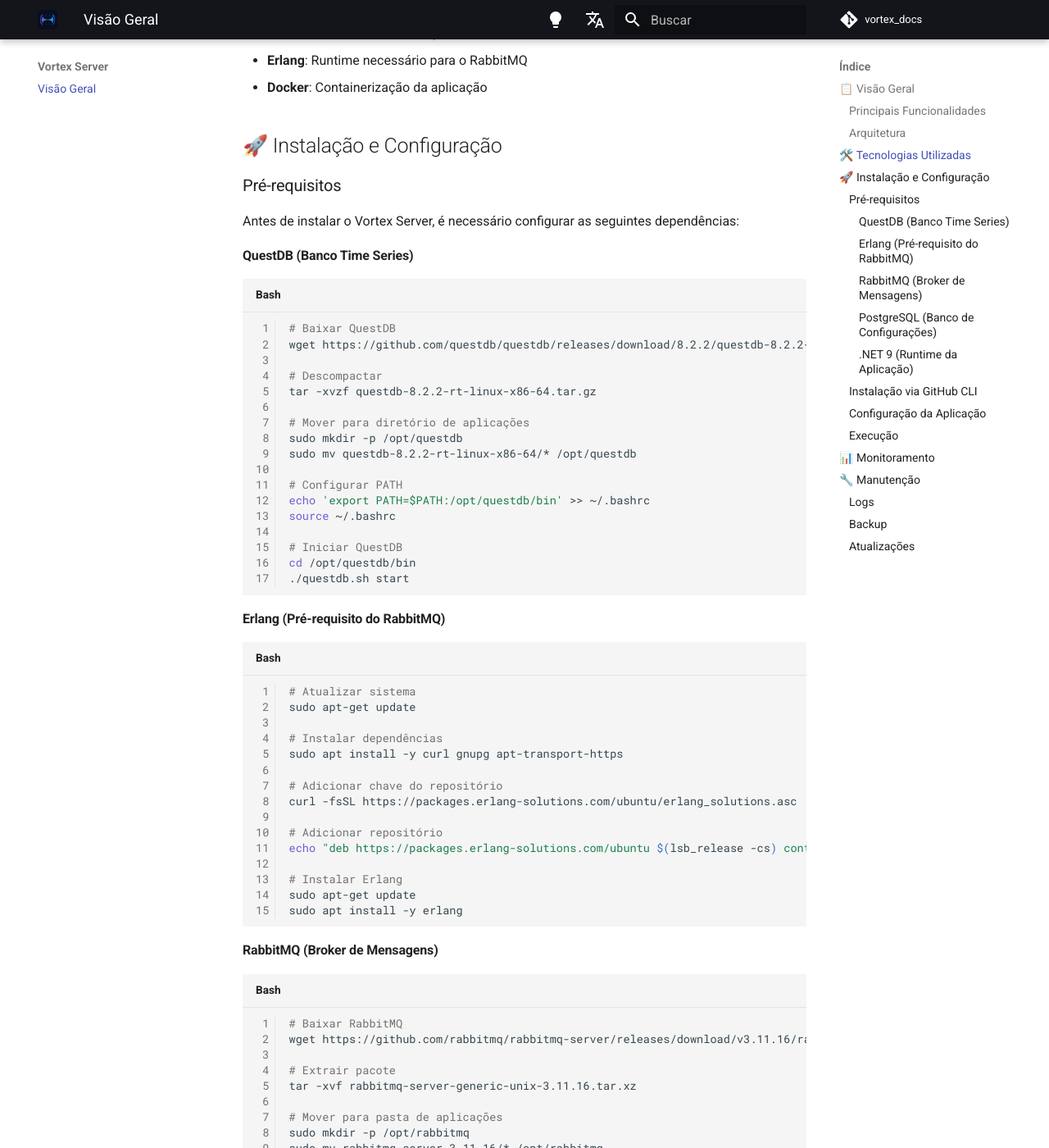
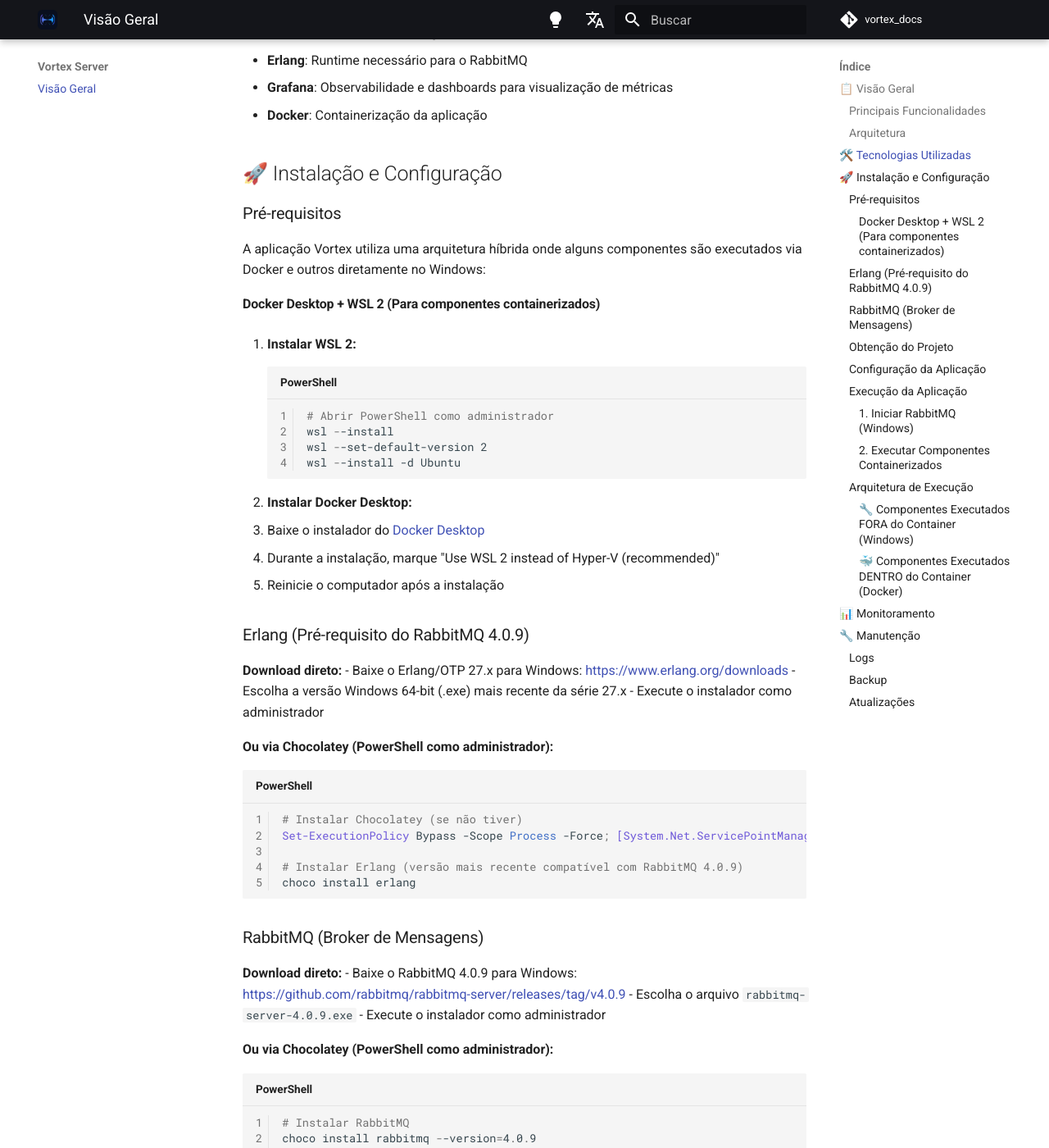
Before and after one commit to veter-eng/vortex_docs, an MkDocs documentation site: the page built from docs/vortex_server/index.md, in a window 1280 px wide and 1400 px high, scrolled down 1321 px. Shown: the whole window at 82% size. Built offline with MkDocs 1.6.1 and Material for MkDocs 9.7.7, drawn with Linux system fonts in a browser that asks for light colours; comment, search, counter and statistics services are not loaded; some of the changed text lies outside the part shown.

Commit message:
docs: atualiza documentação do Vortex Server com novas instruções de instalação e configuração, substitui QuestDB por InfluxDB e adiciona detalhes sobre componentes executados fora e dentro do container

````diff
--- a/docs/vortex_server/index.md
+++ b/docs/vortex_server/index.md
@@ -15,7 +15,7 @@
 - **Orquestração de Microsserviços**: Gerencia e coordena todos os componentes da plataforma
 - **Descoberta Automática de Coletores**: Identifica e configura automaticamente os coletores disponíveis
 - **Gerenciamento de Filas**: Processa mensagens dos coletores através do RabbitMQ
-- **Persistência de Dados**: Armazena dados em QuestDB (time series) e PostgreSQL (configurações)
+- **Persistência de Dados**: Armazena dados em InfluxDB (time series) e PostgreSQL (configurações)
 - **Configuração Centralizada**: Gerencia configurações de toda a plataforma
 
 ### Arquitetura
@@ -34,166 +34,123 @@
 - **InfluxDB**: Banco de dados time series para dados coletados
 - **RabbitMQ**: Broker de mensagens
 - **Erlang**: Runtime necessário para o RabbitMQ
+- **Grafana**: Observabilidade e dashboards para visualização de métricas
 - **Docker**: Containerização da aplicação
 
 ## 🚀 Instalação e Configuração
 
 ### Pré-requisitos
 
-Antes de instalar o Vortex Server, é necessário configurar as seguintes dependências:
+A aplicação Vortex utiliza uma arquitetura híbrida onde alguns componentes são executados via Docker e outros diretamente no Windows:
 
-#### QuestDB (Banco Time Series)
-```bash
-# Baixar QuestDB
-wget https://github.com/questdb/questdb/releases/download/8.2.2/questdb-8.2.2-rt-linux-x86-64.tar.gz
+#### Docker Desktop + WSL 2 (Para componentes containerizados)
 
-# Descompactar
-tar -xvzf questdb-8.2.2-rt-linux-x86-64.tar.gz
+1. **Instalar WSL 2:**
+   ```powershell
+   # Abrir PowerShell como administrador
+   wsl --install
+   wsl --set-default-version 2
+   wsl --install -d Ubuntu
+   ```
 
-# Mover para diretório de aplicações
-sudo mkdir -p /opt/questdb
-sudo mv questdb-8.2.2-rt-linux-x86-64/* /opt/questdb
+2. **Instalar Docker Desktop:**
+   - Baixe o instalador do [Docker Desktop](https://www.docker.com/products/docker-desktop/)
+   - Durante a instalação, marque "Use WSL 2 instead of Hyper-V (recommended)"
+   - Reinicie o computador após a instalação
 
-# Configurar PATH
-echo 'export PATH=$PATH:/opt/questdb/bin' >> ~/.bashrc
-source ~/.bashrc
+### Erlang (Pré-requisito do RabbitMQ 4.0.9)
 
-# Iniciar QuestDB
-cd /opt/questdb/bin
-./questdb.sh start
+**Download direto:**
+- Baixe o Erlang/OTP 27.x para Windows: [https://www.erlang.org/downloads](https://www.erlang.org/downloads)
+- Escolha a versão Windows 64-bit (.exe) mais recente da série 27.x
+- Execute o instalador como administrador
+
+**Ou via Chocolatey (PowerShell como administrador):**
+```powershell
+# Instalar Chocolatey (se não tiver)
+Set-ExecutionPolicy Bypass -Scope Process -Force; [System.Net.ServicePointManager]::SecurityProtocol = [System.Net.ServicePointManager]::SecurityProtocol -bor 3072; iex ((New-Object System.Net.WebClient).DownloadString('https://community.chocolatey.org/install.ps1'))
+
+# Instalar Erlang (versão mais recente compatível com RabbitMQ 4.0.9)
+choco install erlang
 ```
 
-#### Erlang (Pré-requisito do RabbitMQ)
-```bash
-# Atualizar sistema
-sudo apt-get update
+### RabbitMQ (Broker de Mensagens)
 
-# Instalar dependências
-sudo apt install -y curl gnupg apt-transport-https
+**Download direto:**
+- Baixe o RabbitMQ 4.0.9 para Windows: [https://github.com/rabbitmq/rabbitmq-server/releases/tag/v4.0.9](https://github.com/rabbitmq/rabbitmq-server/releases/tag/v4.0.9)
+- Escolha o arquivo `rabbitmq-server-4.0.9.exe`
+- Execute o instalador como administrador
 
-# Adicionar chave do repositório
-curl -fsSL https://packages.erlang-solutions.com/ubuntu/erlang_solutions.asc | sudo apt-key add -
+**Ou via Chocolatey (PowerShell como administrador):**
+```powershell
+# Instalar RabbitMQ
+choco install rabbitmq --version=4.0.9
 
-# Adicionar repositório
-echo "deb https://packages.erlang-solutions.com/ubuntu $(lsb_release -cs) contrib" | sudo tee /etc/apt/sources.list.d/erlang.list
-
-# Instalar Erlang
-sudo apt-get update
-sudo apt install -y erlang
+# Iniciar serviço RabbitMQ
+Start-Service RabbitMQ
 ```
 
-#### RabbitMQ (Broker de Mensagens)
-```bash
-# Baixar RabbitMQ
-wget https://github.com/rabbitmq/rabbitmq-server/releases/download/v3.11.16/rabbitmq-server-generic-unix-3.11.16.tar.xz
 
-# Extrair pacote
-tar -xvf rabbitmq-server-generic-unix-3.11.16.tar.xz
+### Obtenção do Projeto
 
-# Mover para pasta de aplicações
-sudo mkdir -p /opt/rabbitmq
-sudo mv rabbitmq_server-3.11.16/* /opt/rabbitmq
+**Download direto:**
+- Baixe o GitHub CLI para Windows: [https://cli.github.com/](https://cli.github.com/)
+- Execute o instalador como administrador
 
-# Configurar PATH
-echo 'export PATH=$PATH:/opt/rabbitmq/sbin' >> ~/.bashrc
-source ~/.bashrc
-
-# Criar diretórios necessários
-sudo mkdir -p /opt/rabbitmq/var/lib/rabbitmq/mnesia
-sudo mkdir -p /opt/rabbitmq/var/log/rabbitmq
-sudo chown -R ubuntu:ubuntu /opt/rabbitmq/var
-
-# Iniciar RabbitMQ
-cd /opt/rabbitmq/sbin
-./rabbitmq-server
-```
-
-#### PostgreSQL (Banco de Configurações)
-```bash
-# Atualizar sistema
-sudo apt update && sudo apt upgrade -y
-
-# Instalar dependências
-sudo apt install -y wget gnupg2 lsb-release
-
-# Adicionar repositório PostgreSQL 17
-wget --quiet -O - https://www.postgresql.org/media/keys/ACCC4CF8.asc | sudo gpg --dearmor -o /usr/share/keyrings/postgresql-archive-keyring.gpg
-
-echo "deb [signed-by=/usr/share/keyrings/postgresql-archive-keyring.gpg] http://apt.postgresql.org/pub/repos/apt $(lsb_release -cs)-pgdg main" | sudo tee /etc/apt/sources.list.d/pgdg.list
-
-# Instalar PostgreSQL 17
-sudo apt update
-sudo apt install -y postgresql-17
-
-# Iniciar serviços
-sudo systemctl start postgresql
-sudo systemctl enable postgresql
-```
-
-#### .NET 9 (Runtime da Aplicação)
-```bash
-# Instalar pré-requisitos
-sudo apt update && sudo apt upgrade -y
-sudo apt install -y wget curl
-
-# Script de instalação do .NET 9
-wget https://dot.net/v1/dotnet-install.sh -O dotnet-install.sh
-chmod +x dotnet-install.sh
-./dotnet-install.sh --channel 9.0
-
-# Configurar variáveis de ambiente
-echo 'export DOTNET_ROOT=$HOME/.dotnet' >> ~/.bashrc
-echo 'export PATH=$PATH:$HOME/.dotnet' >> ~/.bashrc
-source ~/.bashrc
-```
-
-### Instalação via GitHub CLI
-
-```bash
+**Ou via Chocolatey (PowerShell como administrador):**
+```powershell
 # Instalar GitHub CLI
-sudo apt update && sudo apt upgrade -y
-sudo apt install curl -y
-
-# Adicionar repositório oficial
-type -p curl >/dev/null || sudo apt install curl -y
-curl -fsSL https://cli.github.com/packages/githubcli-archive-keyring.gpg | \
-sudo dd of=/usr/share/keyrings/githubcli-archive-keyring.gpg
-
-sudo chmod go+r /usr/share/keyrings/githubcli-archive-keyring.gpg
-
-echo "deb [arch=$(dpkg --print-architecture) \
-signed-by=/usr/share/keyrings/githubcli-archive-keyring.gpg] \
-https://cli.github.com/packages stable main" | \
-sudo tee /etc/apt/sources.list.d/github-cli.list > /dev/null
-
-# Instalar GitHub CLI
-sudo apt update
-sudo apt install gh -y
+choco install gh
 
 # Configurar e clonar projeto
 gh auth login
-sudo mkdir /opt/github
-sudo chown -R ubuntu:ubuntu /opt/github
-cd /opt/github
-gh repo clone armatore/vortex_server
+
+gh repo clone <repositorio>
 ```
 
 ### Configuração da Aplicação
 
 1. **Configurar variáveis de ambiente** no arquivo `.env`
-2. **Configurar string de conexão** do PostgreSQL
-3. **Configurar endereços** do RabbitMQ e QuestDB
-4. **Executar migrations** do banco de dados
+2. **Configurar string de conexão** do PostgreSQL (container)
+3. **Configurar endereços** do RabbitMQ (Windows) e InfluxDB (container)
+4. **Configurar comunicação** entre componentes containerizados e RabbitMQ externo
 
-### Execução
+### Execução da Aplicação
 
+#### 1. Iniciar RabbitMQ (Windows)
+```powershell
+# Iniciar serviço RabbitMQ
+Start-Service RabbitMQ
+
+# Verificar status
+Get-Service RabbitMQ
+```
+
+#### 2. Executar Componentes Containerizados
 ```bash
-# Compilar projeto
-dotnet build
+# Construir e executar todos os serviços containerizados
+docker-compose up -d
 
-# Executar aplicação
-dotnet run
+# Verificar status dos containers
+docker-compose ps
+
+# Visualizar logs
+docker-compose logs -f vortex-server
 ```
+
+### Arquitetura de Execução
+
+#### 🔧 Componentes Executados FORA do Container (Windows)
+- **RabbitMQ**: Broker de mensagens (instalado diretamente no Windows)
+- **Erlang**: Runtime necessário para o RabbitMQ
+
+#### 🐳 Componentes Executados DENTRO do Container (Docker)
+- **Vortex Server**: Aplicação principal (.NET 9)
+- **PostgreSQL**: Banco de dados para configurações
+- **InfluxDB**: Banco de dados time series
+- **Grafana**: Observabilidade e dashboards
+- **API**: Interface de comunicação
+- **Interface**: Interface web do usuário
 
 ## 📊 Monitoramento
 
@@ -214,7 +171,7 @@
 - 🔍 Informações de debug
 
 ### Backup
-É recomendado fazer backup regular dos bancos de dados PostgreSQL e QuestDB.
+É recomendado fazer backup regular dos bancos de dados PostgreSQL e Influx.
 
 ### Atualizações
 Para atualizar o servidor:
````
